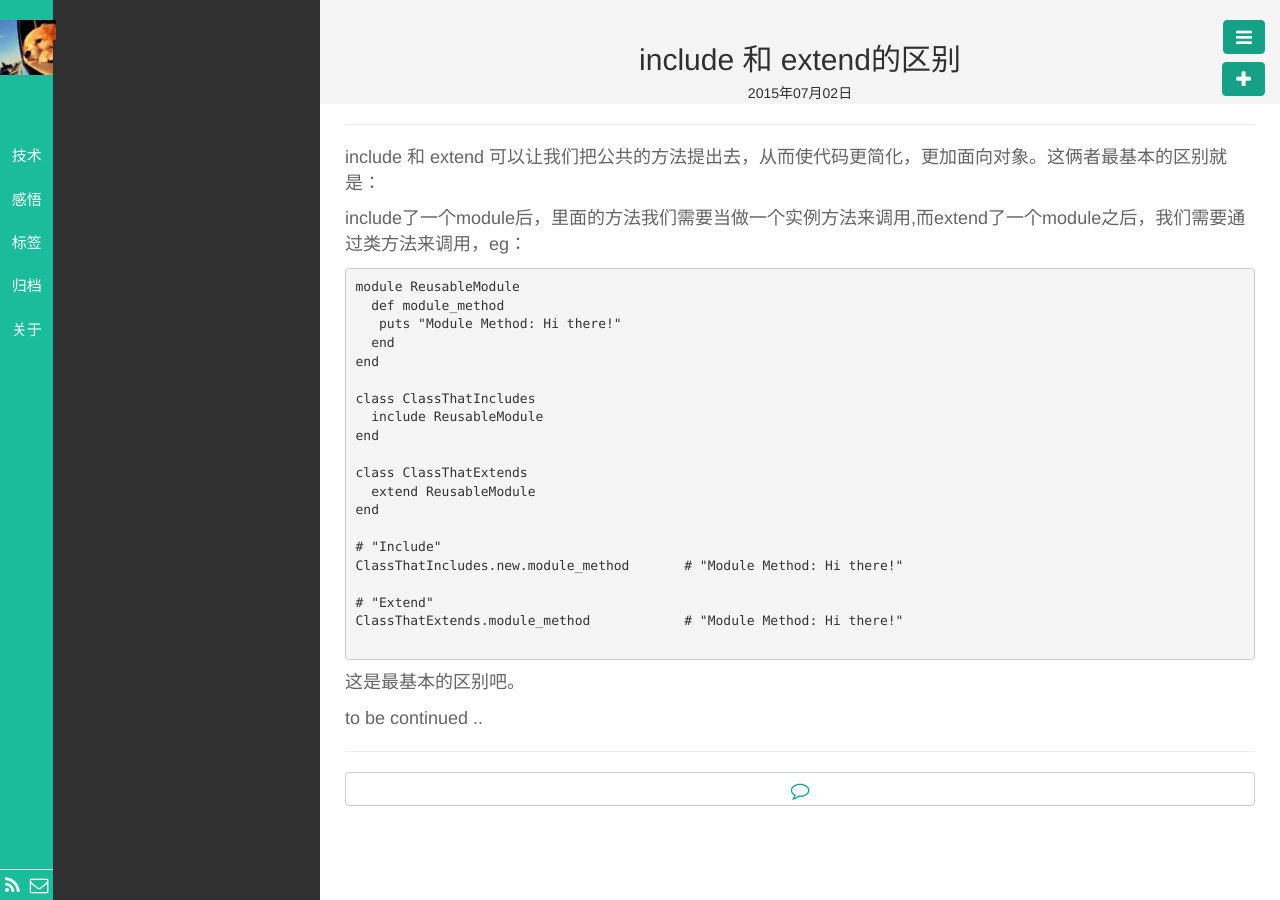
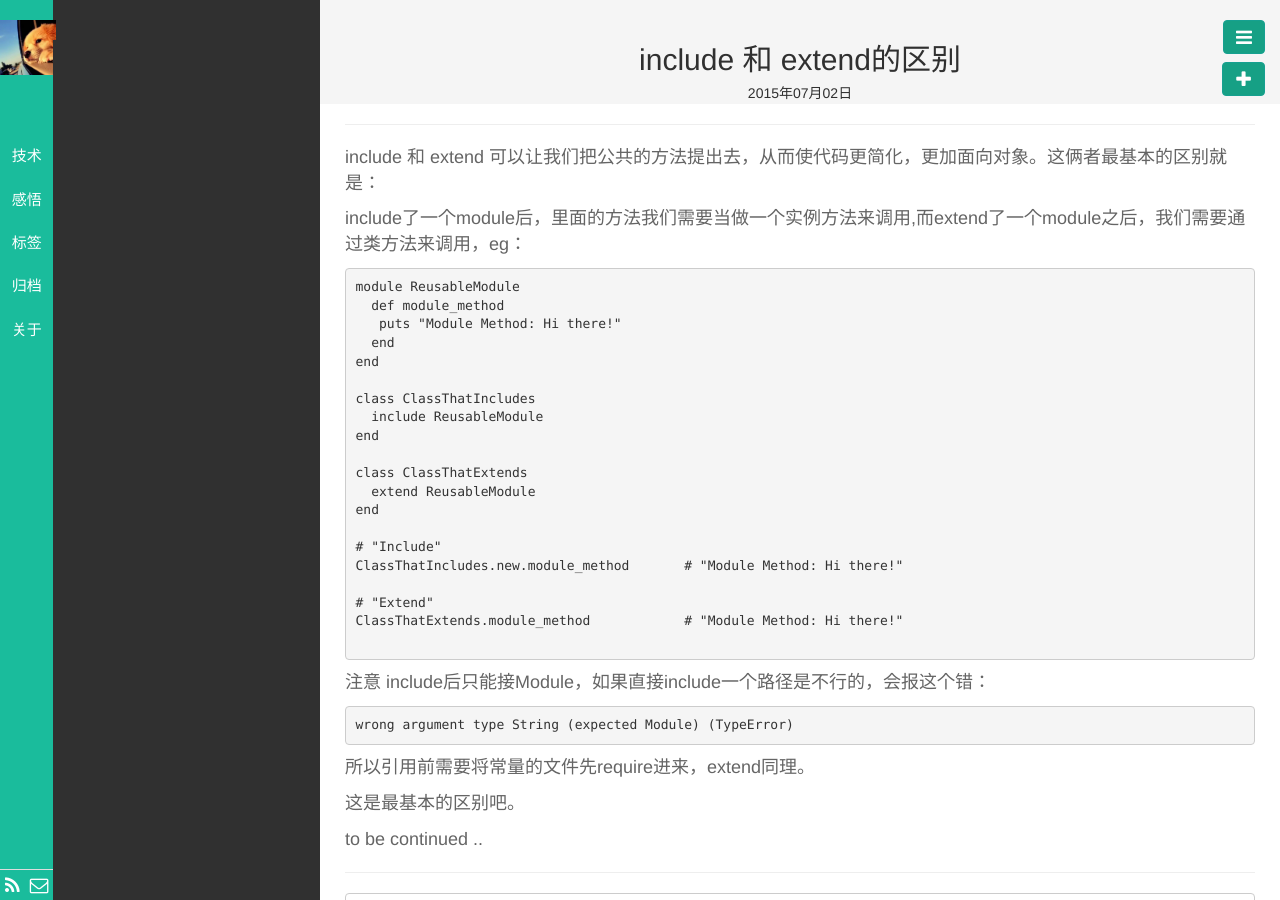
Before and after one commit to llx1105/llx1105.github.io, a Jekyll site: the page built from _posts/技术/2015-07-02-include-and-extend.md, in a window 1280 px wide. Built offline with Jekyll 4.4.1, drawn with Linux system fonts in a browser that asks for light colours; nearby versions of some CDN libraries; library files that are not in the unit come from our copies; Markdown is read by kramdown in place of the engine named in the settings.

````diff
--- a/_posts/技术/2015-07-02-include-and-extend.md
+++ b/_posts/技术/2015-07-02-include-and-extend.md
@@ -33,7 +33,13 @@
 ClassThatExtends.module_method            # "Module Method: Hi there!"
 
 ```
+注意 include后只能接Module，如果直接include一个路径是不行的，会报这个错：
 
+```
+wrong argument type String (expected Module) (TypeError)
+```
+
+所以引用前需要将常量的文件先require进来，extend同理。
 
 
 这是最基本的区别吧。
````
Also changed, not shown: 1 other file.
